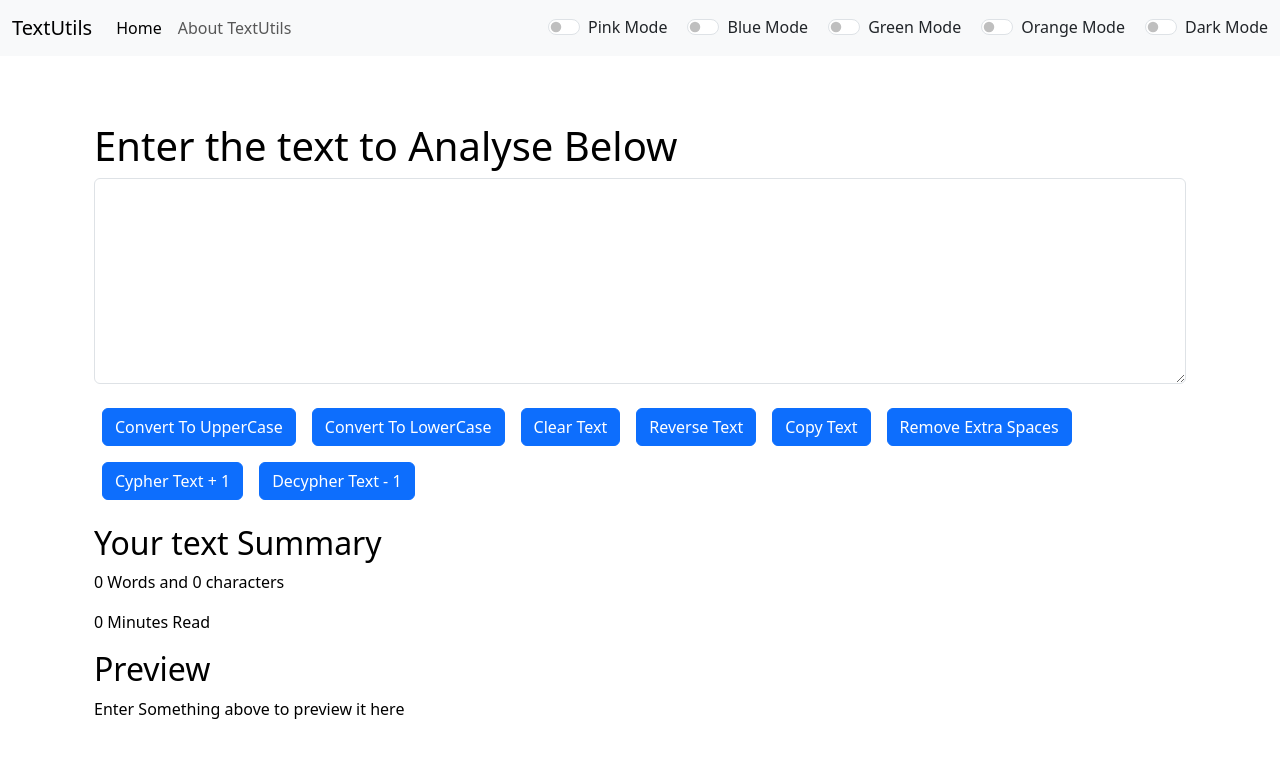
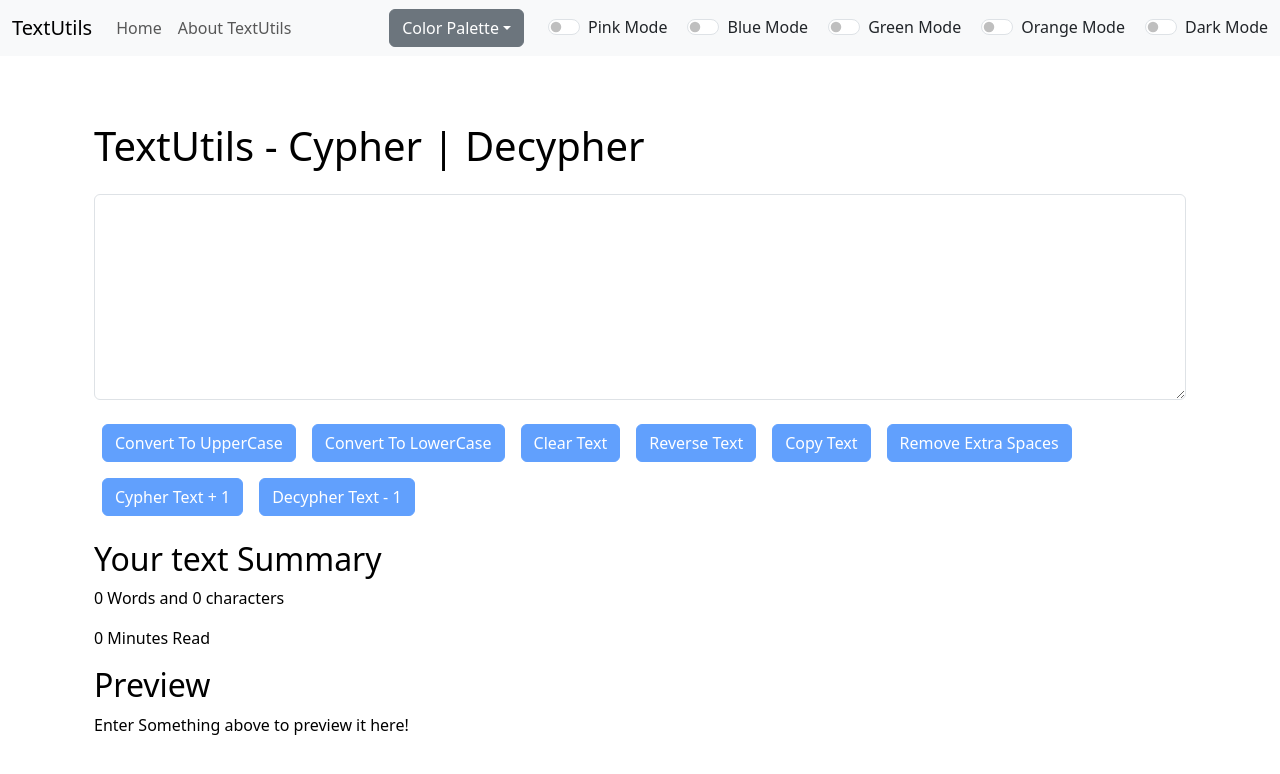
Before and after one commit to RudreshRaj001/my-app, a React (Create React App) app: page / in a window 1280 px wide. Shown: the top 774 px of the page. Built offline with nearby package versions, Linux system fonts and the light colour scheme.

Commit message:
Added Color Palette

```diff
--- a/public/index.html
+++ b/public/index.html
@@ -7,7 +7,7 @@
     <meta name="theme-color" content="#000000" />
     <meta
       name="description"
-      content="TextUtils is a utility which can be used to manipulate your text in the way you want"
+      content="TextUtils is a word counter and a character counting utility which can be used to manipulate your text in the way you want. You can remove extra spaces and copy the manupulated text as well as convert you text from Uppercase to lowercase and lowercase to Uppercase and also cypher and decypher text"
     />
     <link rel="apple-touch-icon" href="%PUBLIC_URL%/favicon-16x16.png" />
     <!--
@@ -25,7 +25,7 @@
       Learn how to configure a non-root public URL by running `npm run build`.
     -->
     <link href="https://cdn.jsdelivr.net/npm/bootstrap@5.3.3/dist/css/bootstrap.min.css" rel="stylesheet" integrity="sha384-QWTKZyjpPEjISv5WaRU9OFeRpok6YctnYmDr5pNlyT2bRjXh0JMhjY6hW+ALEwIH" crossorigin="anonymous">
-    <title>TextUtils - Upgraded</title>
+    <title>TextUtils - Cypher | Decypher</title>
   </head>
   <body>
     <noscript>You need to enable JavaScript to run this app.</noscript>
--- a/src/App.js
+++ b/src/App.js
@@ -19,7 +19,51 @@ function App() {
       setAlert(null);
     }, 1500);
   };
+
+  const removeBodyClasses = () => {
+    const classes = [
+      'bg-primary',
+      'bg-primary-emphasis',
+      'bg-secondary',
+      'bg-secondary-emphasis',
+      'bg-success',
+      'bg-success-emphasis',
+      'bg-danger',
+      'bg-danger-emphasis',
+      'bg-warning',
+      'bg-warning-emphasis',
+      'bg-info',
+      'bg-info-emphasis',
+      'bg-light',
+      'bg-light-emphasis',
+      'bg-dark',
+      'bg-dark-emphasis',
+      'bg-body',
+      'bg-body-emphasis',
+      'bg-body-secondary',
+      'bg-body-tertiary',
+      'bg-black',
+      'bg-white',
+      'bg-black-50',
+      'bg-white-50'
+    ];
+
+    classes.forEach((cls) => {
+      document.body.classList.remove(cls);
+    });
+  };
+
+
   const toggleMode = (button) => {
+    removeBodyClasses();
+    document.body.classList.add('bg-'+button);
+
+    if(button === "dark"){
+      setMode("dark");
+    }else{
+      setMode("light");
+    }
+
     if (button === "Dark-Mode-Button") {
       if (mode === "light") {
         setMode("dark");
@@ -110,7 +154,7 @@ function App() {
               exact path="/"
               element={
                 <Textform
-                  heading="Enter the text to Analyse Below"
+                  heading="TextUtils - Cypher | Decypher"
                   mode={mode}
                   showAlert={showAlert}
                 />
--- a/src/components/About.js
+++ b/src/components/About.js
@@ -1,4 +1,4 @@
-import React, { useState } from "react";
+import React from "react";
 
 export default function About(props) {
   // const [myStyle, setmyStyle] = useState({
--- a/src/components/Navbar.js
+++ b/src/components/Navbar.js
@@ -30,7 +30,7 @@ export default function Navbar(props) {
           <div className="collapse navbar-collapse" id="navbarSupportedContent">
             <ul className="navbar-nav me-auto mb-2 mb-lg-0">
               <li className="nav-item">
-                <Link className="nav-link active" aria-current="page" to="/">
+                <Link className="nav-link" aria-current="page" to="/">
                   Home
                 </Link>
                 {/* <a className="nav-link active" aria-current="page" href="/">
@@ -58,7 +58,83 @@ export default function Navbar(props) {
               </button>
             </form> */}
 
-            <div className="form-check form-switch" style={{marginRight: "20px"}} >
+            <div className="dropdown mx-4 justify-content-center">
+              <button
+                className="btn btn-secondary dropdown-toggle"
+                type="button"
+                id="dropdownMenuButton"
+                data-bs-toggle="dropdown"
+                aria-expanded="false"
+              >
+                Color Palette
+              </button>
+              <ul
+                className="dropdown-menu"
+                aria-labelledby="dropdownMenuButton"
+              >
+                <li>
+                  <div
+                    className="bg-primary rounded my-2 mx-3"
+                    style={{ height: "30px", width: "30px", cursor: "pointer" }}
+                    onClick={() => props.toggleMode("primary")}
+                  ></div>
+                </li>
+                <li>
+                  <div
+                    className="bg-secondary rounded my-2 mx-3"
+                    style={{ height: "30px", width: "30px", cursor: "pointer" }}
+                    onClick={() => props.toggleMode("secondary")}
+                  ></div>
+                </li>
+                <li>
+                  <div
+                    className="bg-success rounded my-2 mx-3"
+                    style={{ height: "30px", width: "30px", cursor: "pointer" }}
+                    onClick={() => props.toggleMode("success")}
+                  ></div>
+                </li>
+                <li>
+                  <div
+                    className="bg-danger rounded my-2 mx-3"
+                    style={{ height: "30px", width: "30px", cursor: "pointer" }}
+                    onClick={() => props.toggleMode("danger")}
+                  ></div>
+                </li>
+                <li>
+                  <div
+                    className="bg-warning rounded my-2 mx-3"
+                    style={{ height: "30px", width: "30px", cursor: "pointer" }}
+                    onClick={() => props.toggleMode("warning")}
+                  ></div>
+                </li>
+                <li>
+                  <div
+                    className="bg-info rounded my-2 mx-3"
+                    style={{ height: "30px", width: "30px", cursor: "pointer" }}
+                    onClick={() => props.toggleMode("info")}
+                  ></div>
+                </li>
+                <li>
+                  <div
+                    className="bg-light rounded my-2 mx-3"
+                    style={{ height: "30px", width: "30px", cursor: "pointer" }}
+                    onClick={() => props.toggleMode("light")}
+                  ></div>
+                </li>
+                <li>
+                  <div
+                    className="bg-dark rounded my-2 mx-3"
+                    style={{ height: "30px", width: "30px", cursor: "pointer" }}
+                    onClick={() => props.toggleMode("dark")}
+                  ></div>
+                </li>
+              </ul>
+            </div>
+
+            <div
+              className="form-check form-switch"
+              style={{ marginRight: "20px" }}
+            >
               <input
                 className="form-check-input"
                 type="checkbox"
@@ -66,12 +142,20 @@ export default function Navbar(props) {
                 id="flexSwitchCheckDefault"
                 onClick={() => props.toggleMode("Pink-Mode-Button")}
               />
-              <label className={`form-check-label text-${props.mode === 'dark'?'light':'dark'}`} htmlFor="flexSwitchCheckDefault">
+              <label
+                className={`form-check-label text-${
+                  props.mode === "dark" ? "light" : "dark"
+                }`}
+                htmlFor="flexSwitchCheckDefault"
+              >
                 Pink Mode
               </label>
             </div>
 
-            <div className="form-check form-switch" style={{marginRight: "20px"}} >
+            <div
+              className="form-check form-switch"
+              style={{ marginRight: "20px" }}
+            >
               <input
                 className="form-check-input"
                 type="checkbox"
@@ -79,12 +163,20 @@ export default function Navbar(props) {
                 id="flexSwitchCheckDefault"
                 onClick={() => props.toggleMode("Blue-Mode-Button")}
               />
-              <label className={`form-check-label text-${props.mode === 'dark'?'light':'dark'}`} htmlFor="flexSwitchCheckDefault">
+              <label
+                className={`form-check-label text-${
+                  props.mode === "dark" ? "light" : "dark"
+                }`}
+                htmlFor="flexSwitchCheckDefault"
+              >
                 Blue Mode
               </label>
             </div>
 
-            <div className="form-check form-switch" style={{marginRight: "20px"}} >
+            <div
+              className="form-check form-switch"
+              style={{ marginRight: "20px" }}
+            >
               <input
                 className="form-check-input"
                 type="checkbox"
@@ -92,12 +184,20 @@ export default function Navbar(props) {
                 id="flexSwitchCheckDefault"
                 onClick={() => props.toggleMode("Green-Mode-Button")}
               />
-              <label className={`form-check-label text-${props.mode === 'dark'?'light':'dark'}`} htmlFor="flexSwitchCheckDefault">
+              <label
+                className={`form-check-label text-${
+                  props.mode === "dark" ? "light" : "dark"
+                }`}
+                htmlFor="flexSwitchCheckDefault"
+              >
                 Green Mode
               </label>
             </div>
 
-            <div className="form-check form-switch" style={{marginRight: "20px"}} >
+            <div
+              className="form-check form-switch"
+              style={{ marginRight: "20px" }}
+            >
               <input
                 className="form-check-input"
                 type="checkbox"
@@ -105,7 +205,12 @@ export default function Navbar(props) {
                 id="flexSwitchCheckDefault"
                 onClick={() => props.toggleMode("Orange-Mode-Button")}
               />
-              <label className={`form-check-label text-${props.mode === 'dark'?'light':'dark'}`} htmlFor="flexSwitchCheckDefault">
+              <label
+                className={`form-check-label text-${
+                  props.mode === "dark" ? "light" : "dark"
+                }`}
+                htmlFor="flexSwitchCheckDefault"
+              >
                 Orange Mode
               </label>
             </div>
@@ -118,11 +223,15 @@ export default function Navbar(props) {
                 id="flexSwitchCheckDefault"
                 onClick={() => props.toggleMode("Dark-Mode-Button")}
               />
-              <label className={`form-check-label text-${props.mode === 'dark'?'light':'dark'}`} htmlFor="flexSwitchCheckDefault">
+              <label
+                className={`form-check-label text-${
+                  props.mode === "dark" ? "light" : "dark"
+                }`}
+                htmlFor="flexSwitchCheckDefault"
+              >
                 Dark Mode
               </label>
             </div>
-
           </div>
         </div>
       </nav>
--- a/src/components/Textform.js
+++ b/src/components/Textform.js
@@ -33,6 +33,7 @@ export default function Textform(props) {
     let myText = document.getElementById('myBox')
     myText.select();
     navigator.clipboard.writeText(myText.value);
+    document.getSelection().removeAllRanges();
     props.showAlert("Text Copied", "success");
   }
 
@@ -79,7 +80,7 @@ export default function Textform(props) {
   return (
     <>
     <div className="container" style = {{color: props.mode === "dark" ? "white" : "black"}}>
-      <h1>{props.heading}</h1>
+      <h1 className="mb-4">{props.heading}</h1>
       <div className="mb-3">
 
         <textarea
@@ -97,21 +98,21 @@ export default function Textform(props) {
         need a onChange event to make the changes in the states
         by listning to the various events on like keyboard in the function */}
       </div>
-      <button className="btn btn-primary mx-2 my-2" onClick={handleUpClick}>Convert To UpperCase</button>
-      <button className="btn btn-primary mx-2 my-2" onClick={handleLoClick}>Convert To LowerCase</button>
-      <button className="btn btn-primary mx-2 my-2" onClick={handleClearClick}>Clear Text</button>
-      <button className="btn btn-primary mx-2 my-2" onClick={handleReverseClick}>Reverse Text</button>
-      <button className="btn btn-primary mx-2 my-2" onClick={handleCopy}>Copy Text</button>
-      <button className="btn btn-primary mx-2 my-2" onClick={handleExtraSpaces}>Remove Extra Spaces</button>
-      <button className="btn btn-primary mx-2 my-2" onClick={cypherClick}>Cypher Text + 1</button>
-      <button className="btn btn-primary mx-2 my-2" onClick={decypherClick}>Decypher Text - 1</button>
+      <button disabled={text.length === 0} className="btn btn-primary mx-2 my-2" onClick={handleUpClick}>Convert To UpperCase</button>
+      <button disabled={text.length === 0} className="btn btn-primary mx-2 my-2" onClick={handleLoClick}>Convert To LowerCase</button>
+      <button disabled={text.length === 0} className="btn btn-primary mx-2 my-2" onClick={handleClearClick}>Clear Text</button>
+      <button disabled={text.length === 0} className="btn btn-primary mx-2 my-2" onClick={handleReverseClick}>Reverse Text</button>
+      <button disabled={text.length === 0} className="btn btn-primary mx-2 my-2" onClick={handleCopy}>Copy Text</button>
+      <button disabled={text.length === 0} className="btn btn-primary mx-2 my-2" onClick={handleExtraSpaces}>Remove Extra Spaces</button>
+      <button disabled={text.length === 0} className="btn btn-primary mx-2 my-2" onClick={cypherClick}>Cypher Text + 1</button>
+      <button disabled={text.length === 0} className="btn btn-primary mx-2 my-2" onClick={decypherClick}>Decypher Text - 1</button>
     </div>
     <div className="container my-3" style = {{color: props.mode === "dark" ? "white" : "black"}}>
       <h2>Your text Summary</h2>
-      <p>{text.split(" ").filter((element)=>{return element.length!==0}).length} Words and {text.length} characters</p>
+      <p>{text.split(/\s+/).filter((element)=>{return element.length!==0}).length} Words and {text.length} characters</p>
       <p>{0.008 * (text.split(" ").filter((element)=>{return element.length!==0}).length)} Minutes Read</p>
       <h2>Preview</h2>
-      <p>{text.length > 0 ? text : "Enter Something above to preview it here"}</p>
+      <p>{text.length > 0 ? text : "Enter Something above to preview it here!"}</p>
     </div>
   </>
   );
--- a/src/index.css
+++ b/src/index.css
@@ -0,0 +1,3 @@
+/* .accordion-button::after {
+  filter: invert(2);
+} */
```
